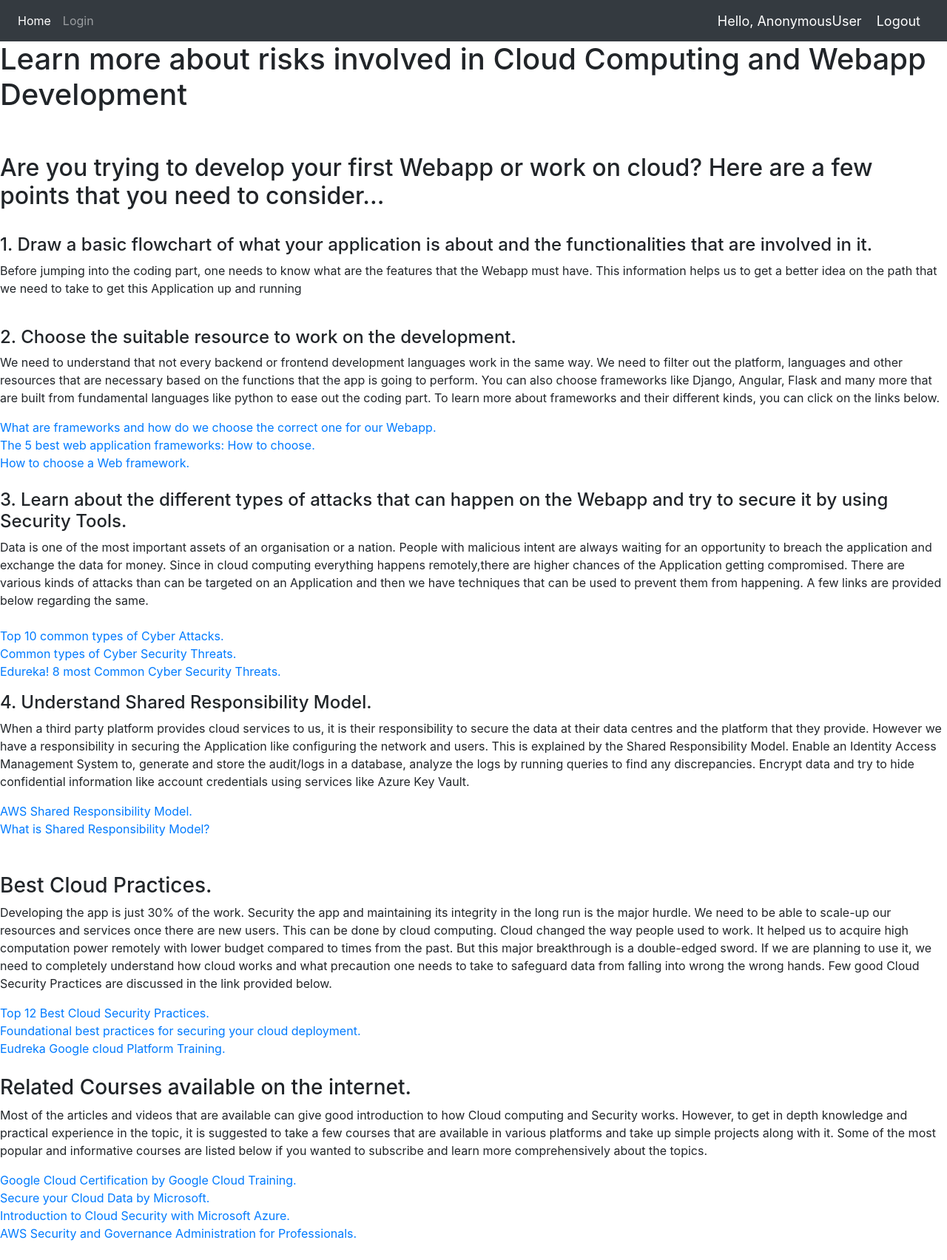
After one commit to Aneesh114/cloud-risk-quiz, a Django app: page /learn/ in a window 1280 px wide. The commit adds this page. Shown: the whole page at 74% size. Run offline with Django 4.2, Linux system fonts and the light colour scheme; some libraries are stand-ins or nearby versions.

Commit message:
add_analysus

```diff
--- a/Quiz/admin.py
+++ b/Quiz/admin.py
@@ -2,3 +2,4 @@ from django.contrib import admin
 from .models import *
 # Register your models here.
 admin.site.register(QuesModel)
+admin.site.register(ResultModel)
--- /dev/null
+++ b/Quiz/templates/Quiz/learn.html
@@ -0,0 +1,35 @@
+{% extends 'Quiz/dependencies.html' %}
+
+{% block content %}
+<h1> Learn more about risks involved in Cloud Computing and Webapp Development </h1><br><br>
+<h2> Are you trying to develop your first Webapp or work on cloud? Here are a few points that you need to consider...</h2> <br>
+<h4> 1. Draw a basic flowchart of what your application is about and the functionalities that are involved in it. </h4>
+<p> Before jumping into the coding part, one needs to know what are the features that the Webapp must have. This information helps us to get a better idea on the path that we need to take to get this Application up and running </p>
+<br>
+<h4> 2. Choose the suitable resource to work on the development. </h4>
+<p> We need to understand that not every backend or frontend development languages work in the same way. We need to filter out the platform, languages and other resources that are necessary based on the functions that the app is going to perform. You can also choose frameworks like Django, Angular, Flask and many more that are built from fundamental languages like python to ease out the coding part. To learn more about frameworks and their different kinds, you can click on the links below. </p>
+<a href = 'https://www.monocubed.com/blog/most-popular-web-frameworks/'> What are frameworks and how do we choose the correct one for our Webapp. </a> <br>
+<a href = 'https://techbeacon.com/app-dev-testing/five-best-web-application-frameworks-how-choose'> The 5 best web application frameworks: How to choose. </a><br>
+<a href = 'https://www.youtube.com/watch?v=-z4rcdDyBrk'> How to choose a Web framework. </a><br><br>
+<h4> 3. Learn about the different types of attacks that can happen on the Webapp and try to secure it by using Security Tools. </h4>
+<p>  Data is one of the most important assets of an organisation or a nation. People with malicious intent are always waiting for an opportunity to breach the application and exchange the data for money. Since in cloud computing everything happens remotely,there are higher chances of the Application getting compromised. There are various kinds of attacks than can be targeted on an Application and then we have techniques that can be used to prevent them from happening. A few links are provided below regarding the same. <br>
+<br>
+<a href = 'https://www.datto.com/blog/cybersecurity-101-intro-to-the-top-10-common-types-of-cybersecurity-attacks'> Top 10 common types of Cyber Attacks. </a> <br>
+<a href = 'https://www.cisco.com/c/en_in/products/security/common-cyberattacks.html'> Common types of Cyber Security Threats. </a> <br>
+<a href = 'https://www.youtube.com/watch?v=Dk-ZqQ-bfy4'> Edureka! 8 most Common Cyber Security Threats.  </a> <br>
+<h4> 4. Understand Shared Responsibility Model. </h4>
+<p>When a third party platform provides cloud services to us, it is their responsibility to secure the data at their data centres and the platform that they provide. However we have a responsibility in securing the Application like configuring the network and users. This is explained by the Shared Responsibility Model. Enable an Identity Access Management System to, generate and store the audit/logs in a database, analyze the logs by running queries to find any discrepancies. Encrypt data and try to hide confidential information like account credentials using services like Azure Key Vault. </p>
+<a href = 'https://aws.amazon.com/compliance/shared-responsibility-model/'> AWS Shared Responsibility Model. </a> <br>
+<a href = 'https://www.youtube.com/watch?v=iODPCcQEPto'>What is Shared Responsibility Model? </a> <br> <br><br>
+<h3> Best Cloud Practices. </h3>
+<p> Developing the app is just 30% of the work. Security the app and maintaining its integrity in the long run is the major hurdle. We need to be able to scale-up our resources and services once there are new users. This can be done by cloud computing. Cloud changed the way people used to work. It helped us to acquire high computation power remotely with lower budget compared to times from the past. But this major breakthrough is a double-edged sword. If we are planning to use it, we need to completely understand how cloud works and what precaution one needs to take to safeguard data from falling into wrong the wrong hands. Few good Cloud Security Practices are discussed in the link provided below. </p>
+<a href = 'https://www.esecurityplanet.com/cloud/cloud-security-best-practices/#shared-responsibility'> Top 12 Best Cloud Security Practices. </a> <br>
+<a href = 'https://cloud.google.com/blog/topics/developers-practitioners/foundational-best-practices-securing-your-cloud-deployment'> Foundational best practices for securing your cloud deployment. </a> <br>
+<a href = 'https://www.youtube.com/watch?v=4A-TuGEJ2nQ'> Eudreka Google cloud Platform Training. </a> <br> <br>
+<h3> Related Courses available on the internet. </h3>
+<p> Most of the articles and videos that are available can give good introduction to how Cloud computing and Security works. However, to get in depth knowledge and practical experience in the topic, it is suggested to take a few courses that are available in various platforms and take up simple projects along with it. Some of the most popular and informative courses are listed below if you wanted to subscribe and learn more comprehensively about the topics. </p>
+<a href = 'https://www.coursera.org/professional-certificates/google-cloud-security'> Google Cloud Certification by Google Cloud Training. </a> <br>
+<a href = 'https://www.coursera.org/learn/secure-your-cloud-data'> Secure your Cloud Data by Microsoft. </a> <br>
+<a href = 'https://www.udemy.com/course/azure-cloud-security/'> Introduction to Cloud Security with Microsoft Azure. </a> <br>
+<a href = 'https://www.udemy.com/course/aws-security-administration/'> AWS Security and Governance Administration for Professionals. </a> <br>
+{%endblock%}
--- a/Quiz/urls.py
+++ b/Quiz/urls.py
@@ -10,5 +10,9 @@ urlpatterns = [
    # path('addQuestion/', addQuestion,name='addQuestion'),
     path('logout/', logoutPage,name='logout'),
     path('register/', registerPage,name='register'),
+    path('tip/',tipsPage,name = 'tip'),
+    path('learn/',learnPage, name = 'learn'),
+    path('quiz/',quizPage,name = 'quiz'),
+    path('analyze/',analyzePage,name = 'analyze'),
 
 ]
--- a/Quiz/views.py
+++ b/Quiz/views.py
@@ -4,11 +4,13 @@ from .forms import *
 from .models import *
 from django.http import HttpResponse
 from django.contrib.auth.decorators import login_required
+import random
+from datetime import datetime
 #from django.views.decorators.csrf import csrf_exempt
 # Create your views here.
 
-@login_required
-def home(request):
+
+def quizPage(request):
     if request.method == 'POST':
         #print(request.POST)
         questions=QuesModel.objects.all()
@@ -17,6 +19,10 @@ def home(request):
         correct=0
         total=0
         qn = 1
+        dev = 0
+        sec = 0
+        secn = 0
+        devn = 0
         references = []
         correctl = []
         for q in questions:
@@ -28,6 +34,10 @@ def home(request):
                 score+=10
                 correct+=1
                 correctl.append({'question_number':qn,'right':'Correct','ans':q.ans})
+                if(q.category == 'Security'):
+                  sec += 1
+                else:
+                  dev += 1
             else:
 
                 wrong+=1
@@ -36,17 +46,29 @@ def home(request):
             references.append({'question_number':qn,'reference':q.reference})
             qn+=1
         percent = score/(total*10) *100
+        secn = sec/total*360
+        devn = dev/total*360
+        result = ResultModel.objects.create(user = request.user, score = score)
+        result.save()
+        data = ResultModel.objects.all()
         context = {
             'score':score,
             'time': request.POST.get('timer'),
+            'date': request.POST.get('date'),
             'correct':correct,
             'wrong':wrong,
             'percent':percent,
             'total':total,
             'references' : references,
-            'correctl' : correctl
+            'correctl' : correctl,
+            'sec' : sec,
+            'dev' : dev,
+            'secn' : secn,
+            'devn' : devn,
+            'data' : data
 
         }
+
         return render(request,'Quiz/result.html',context)
     else:
         questions=QuesModel.objects.all()
@@ -88,3 +110,34 @@ def loginPage(request):
 def logoutPage(request):
     logout(request)
     return redirect('/')
+
+def tipsPage(request):
+        tips = []
+        tips.append('1. Use ''Post'' method instead of ''Get'' so that the values of variables present in the code does not appear in the URL making it more secure')
+        tips.append('2. Try to use different apps for different functionalities of a Webapp so that it is easier to copy these into another Webapp or debug it')
+        tips.append('3. Instead of importing files from a package one by one, you can use an asterisk(*) to get all the files from the package')
+        tips.append('4. Once you create a model, objects with required feautures can be created automatically and used by multiple web pages to analyze the data in different perspectives')
+        tips.append('5. Security of the data handled by the cloud is a responsibility of both the service provided and the user which is said by \'The Shared Responsibility Model\'')
+        tips.append('6. Microsoft Azure provides various services that can be used fused with the webapp to increase its functionality or enable us to monitor and secure data in a feasible way ')
+        randomi = random.randint(0,len(tips)-1)
+        context = {'tips':tips[randomi]}
+        #context = {'tips':k}
+
+        return render(request,'Quiz/tip.html',context)
+
+@login_required
+def home(request):
+    context = {}
+    return render(request,'Quiz/home1.html',context)
+
+def learnPage(request):
+    context = {}
+    return render(request,'Quiz/learn.html',context)
+
+def analyzePage(request):
+ data = ResultModel.objects.all()
+ date = datetime.now
+ context = {'data' : data,
+            'date' : date,
+            }
+ return render(request,'Quiz/analyze.html',context)
```
Also changed, not shown: Quiz/models.py (+9 -0 lines), Quiz/templates/Quiz/analyze.html (added, +59 -0 lines), Quiz/templates/Quiz/home1.html (added, +21 -0 lines), Quiz/templates/Quiz/result.html (+40 -2 lines), Quiz/templates/Quiz/tip.html (added, +17 -0 lines), Quiz/migrations/0002_resultmodel.py (added), Quiz/migrations/0003_quesmodel_category.py (added), Quiz/migrations/0004_resultmodel_date_resultmodel_time.py (added), Quiz/migrations/0005_remove_resultmodel_time_alter_resultmodel_date.py (added), Quiz/migrations/0006_alter_resultmodel_date.py (added), Quiz/migrations/0007_alter_resultmodel_date.py (added), Quiz/migrations/0008_alter_resultmodel_date.py (added), Quiz/migrations/0009_remove_resultmodel_date.py (added), Quiz/migrations/0010_resultmodel_date.py (added), 1 more files.
